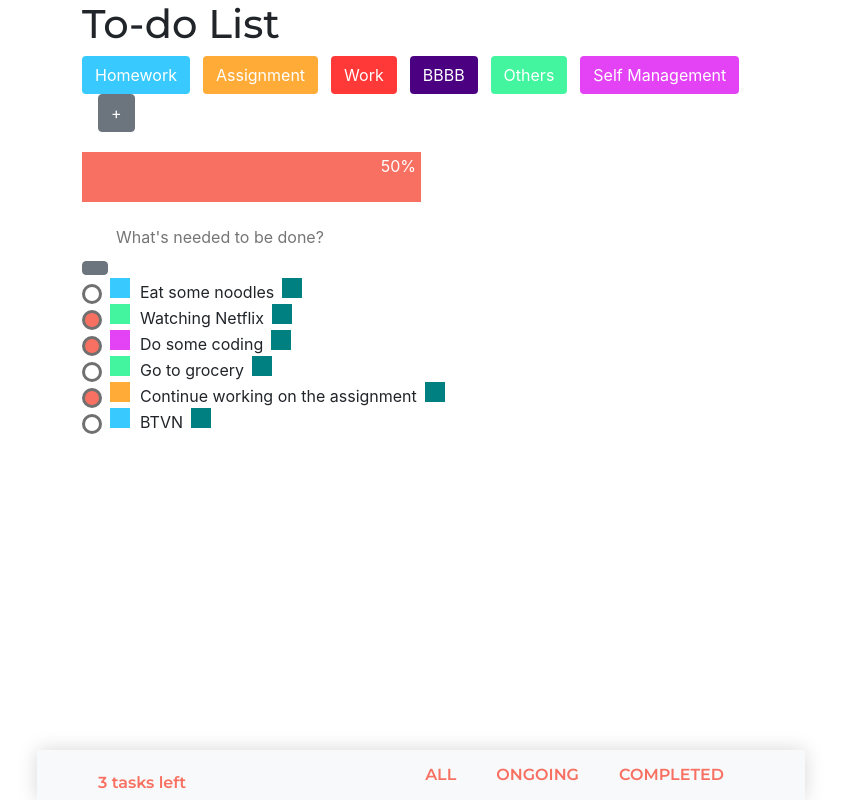
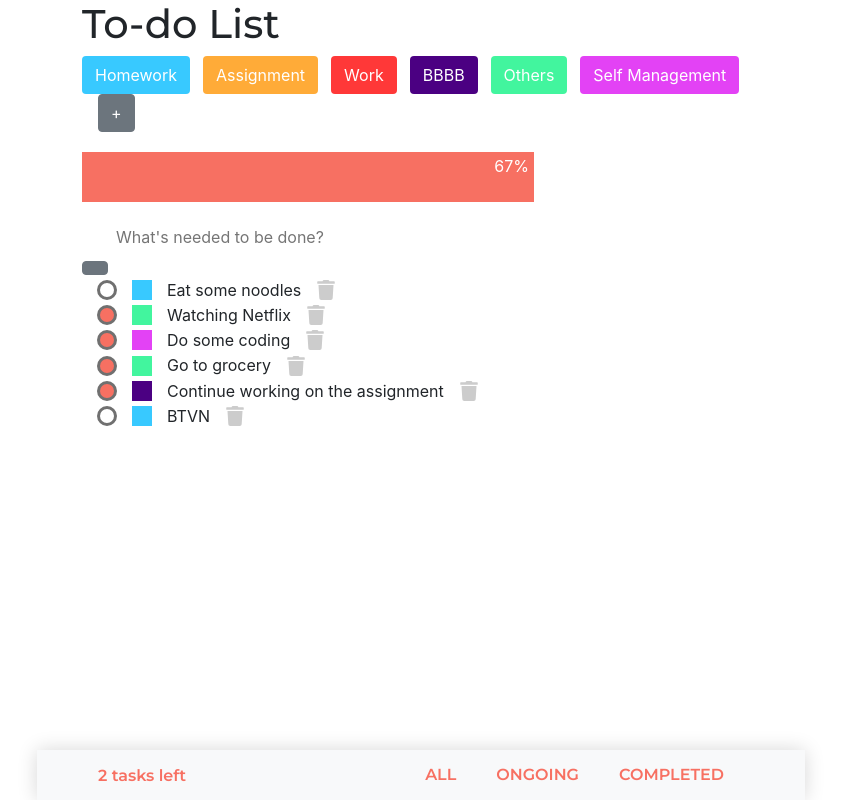
Before and after one commit to giangle0411/todo-app, a React (Create React App) app: page / in a window 1280 px wide. Shown: the whole page, without its empty margins (219-1060 px from the left). Built offline with nearby package versions, Linux system fonts and the light colour scheme; data requests are answered from the project's data file.

Commit message:
Styling Todo items

```diff
--- a/db.json
+++ b/db.json
@@ -25,13 +25,13 @@
       "name": "Go to grocery",
       "category": "Others",
       "categoryColor": "#42f59e",
-      "completed": false,
+      "completed": true,
       "id": 4
     },
     {
       "name": "Continue working on the assignment",
-      "category": "Assignment",
-      "categoryColor": "#FFAB38",
+      "category": "BBBB",
+      "categoryColor": "indigo",
       "completed": true,
       "id": 5
     },
--- a/src/app.css
+++ b/src/app.css
@@ -14,6 +14,13 @@ h1 {
   position: fixed;
   bottom: 0;
   width: 100%;
+  height: 50px;
+  max-width: 768px;
+  margin: auto;
+  display: inline-block;
+  background: #ffffff 0% 0% no-repeat padding-box;
+  box-shadow: 0px 0px 20px #00000029;
+  padding: 0;
 }
 
 .navbar button {
@@ -46,11 +53,35 @@ h1 {
   -webkit-appearance: none;
   outline: none;
   cursor: pointer;
+  margin-bottom: 3px;
+  margin-right: 15px;
 }
 
 .checkbox-round:checked {
   background-color: #f77062;
 }
+
+.bin {
+  height: 20px;
+  width: 20px;
+  cursor: pointer;
+  vertical-align: middle;
+  display: inline-block;
+  margin-bottom: 3px;
+  margin-left: 15px;
+}
+
+.category-box {
+  height: 20px;
+  width: 20px;
+  border: 2.5px solid #707070;
+  display: inline-block;
+  margin-right: 15px;
+  cursor: pointer;
+  vertical-align: middle;
+  margin-bottom: 3px;
+}
+
 .inline {
   display: inline-block;
 }
@@ -80,15 +111,6 @@ h1 {
   margin-bottom: 50px;
 }
 
-.navbar {
-  height: 50px;
-  max-width: 768px;
-  margin: auto;
-  display: inline-block;
-  background: #ffffff 0% 0% no-repeat padding-box;
-  box-shadow: 0px 0px 20px #00000029;
-}
-
 .todos-left {
   padding-left: 45px;
   margin-left: 0px;
@@ -104,7 +126,6 @@ h1 {
   display: inline-block;
   height: 50px;
   margin-top: -15px;
-  margin-bottom: 15px;
   padding: 20px;
   font-family: 'Montserrat', sans-serif;
   font-size: 20;
@@ -118,7 +139,7 @@ h1 {
   margin-right: 45px;
 }
 
-.todo-item {
+.todo-item.container {
   flex-basis: 100%;
   overflow: hidden;
   position: relative;
@@ -134,19 +155,3 @@ h1 {
   cursor: pointer;
   color: white;
 }
-
-.category-box {
-  height: 20px;
-  width: 20px;
-  border: 2.5px solid #707070;
-  display: inline-block;
-
-  margin-right: 10px;
-  cursor: pointer;
-}
-
-.bin {
-  height: 20px;
-  width: 20px;
-  background-color: teal;
-}
--- a/src/components/AppBody/DeleteTodo.js
+++ b/src/components/AppBody/DeleteTodo.js
@@ -3,6 +3,7 @@ import Modal from 'react-bootstrap/Modal'
 import { Button } from 'reactstrap'
 import { deleteTodo } from '../../actions'
 import { connect } from 'react-redux'
+import bin from '../../assets/trash-solid.svg'
 
 class DeleteTodo extends Component {
   state = { show: false }
@@ -13,9 +14,8 @@ class DeleteTodo extends Component {
 
   render() {
     return (
-      <div className="inline ml-2">
-        <div class="bin" onClick={this.handleShow}></div>
-
+      <div className="inline">
+        <img src={bin} alt="bin" className="bin" onClick={this.handleShow} />
         <Modal
           dialogClassName="modal-size"
           show={this.state.show}
--- a/src/components/AppBody/TodoItem.js
+++ b/src/components/AppBody/TodoItem.js
@@ -40,9 +40,9 @@ class TodoItem extends Component {
   render() {
     const task = this.props.todoItem
     return (
-      <div class="todo-item">
+      <div className="todo-item container">
         <input
-          className="mr-2 checkbox-round"
+          className="checkbox-round"
           type="checkbox"
           value={task.completed}
           checked={task.completed}
```
Also changed, not shown: src/assets/trash-solid.png (added), src/assets/trash-solid.svg (added).
